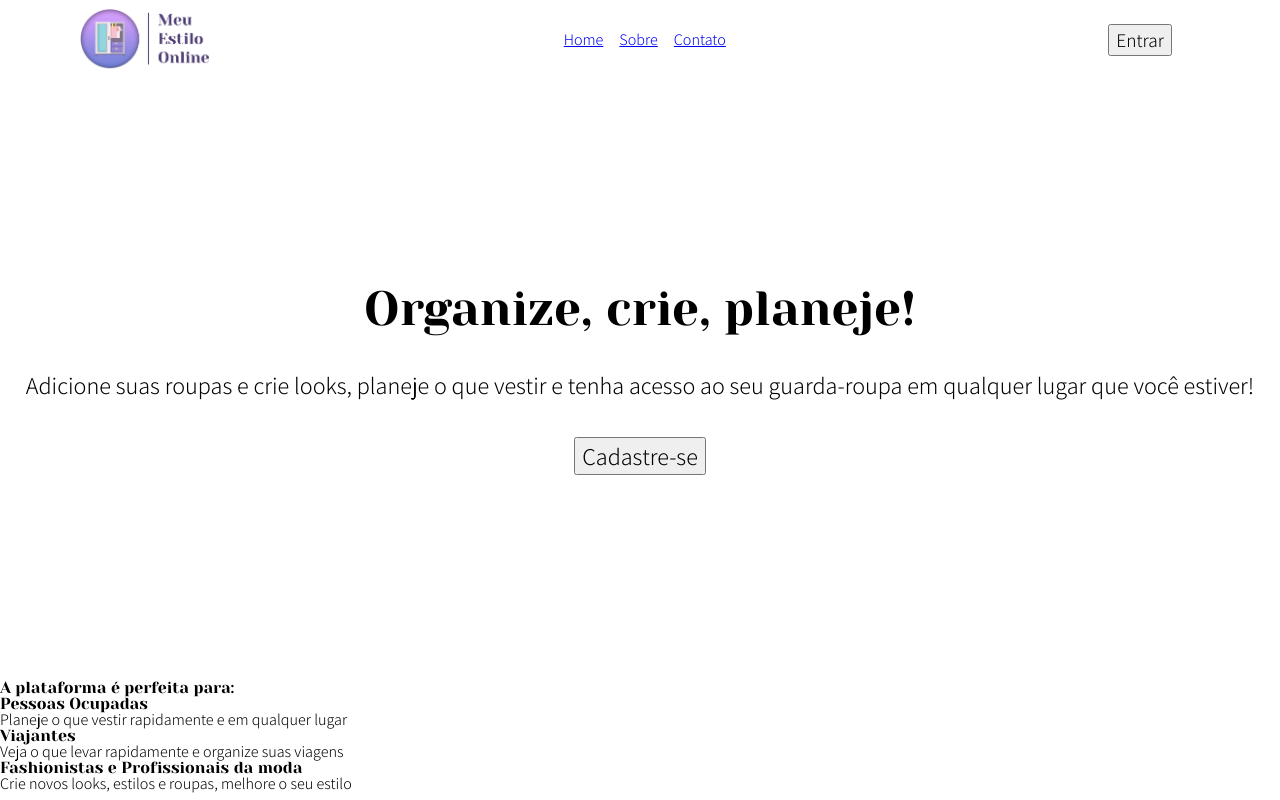
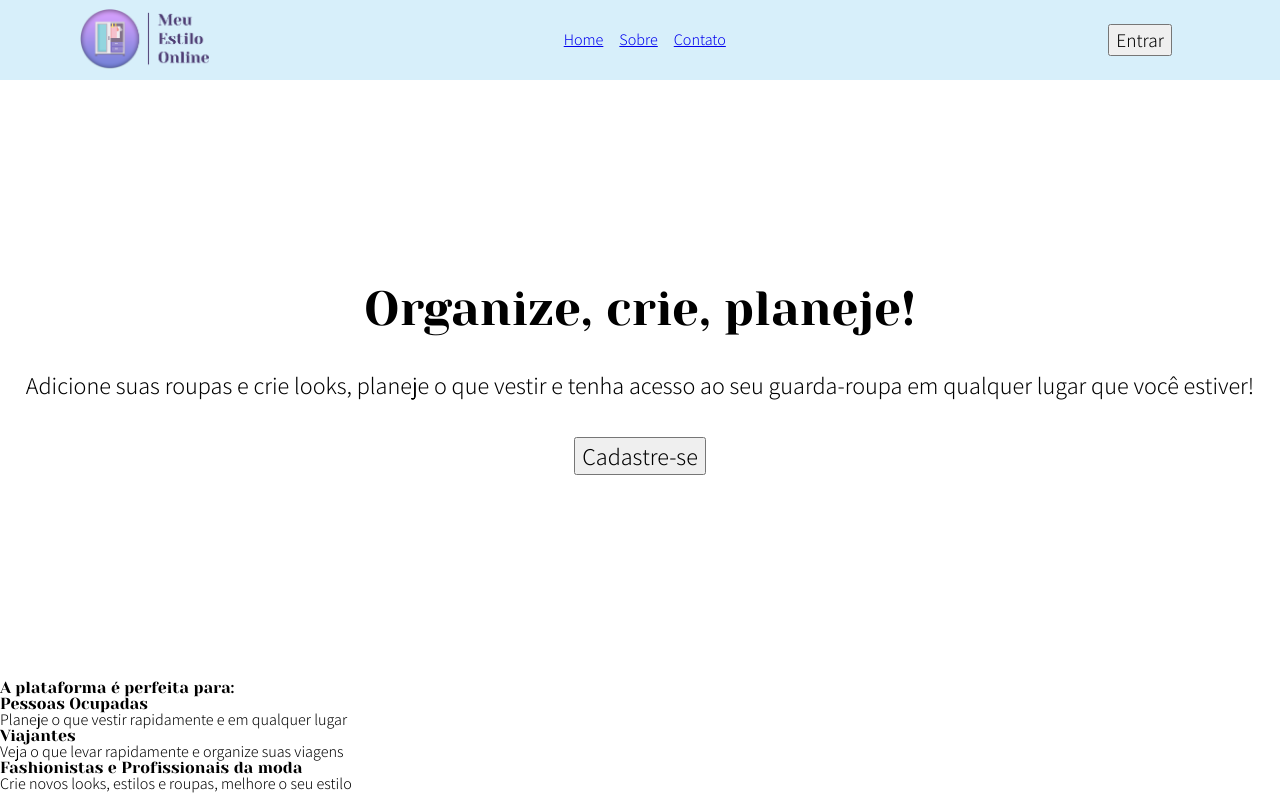
Before and after one commit to lydyanah/projeto-senac, a React (Create React App) app: page / in a window 1280 px wide. Shown: the top 800 px of the page. Built offline with nearby package versions, Linux system fonts and the light colour scheme.

Commit message:
menu fixo

```diff
--- a/src/components/Page/styles.css
+++ b/src/components/Page/styles.css
@@ -3,11 +3,15 @@
 }
 
 nav{
+  background-color: rgb(215, 239, 250);
   display: flex;
   justify-content: space-between;
   align-items: center;
   height: 80px;
-  margin: 0 80px;
+  padding: 0 80px;
+  position: sticky;
+  top: 0;
+  z-index: 100;
 }
 
 .menuItem {
```
